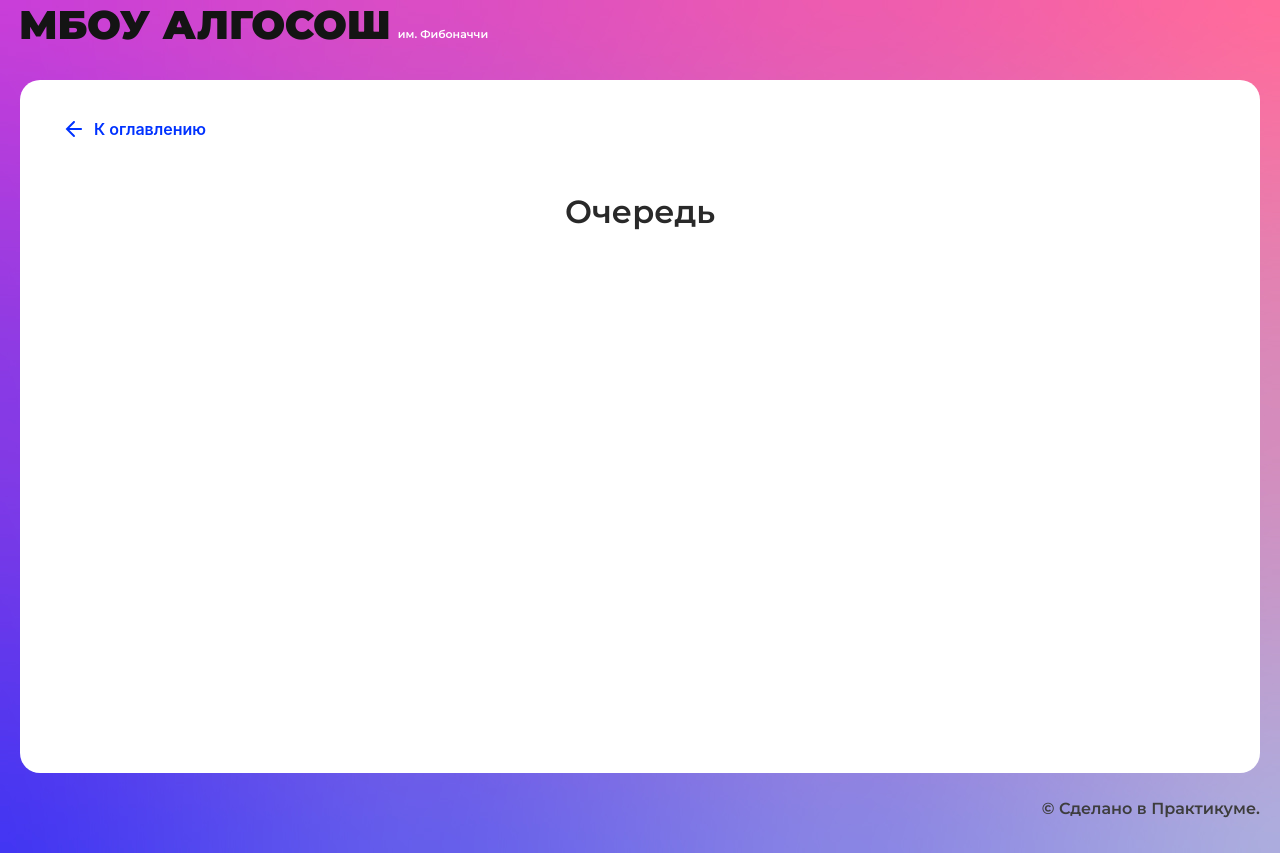
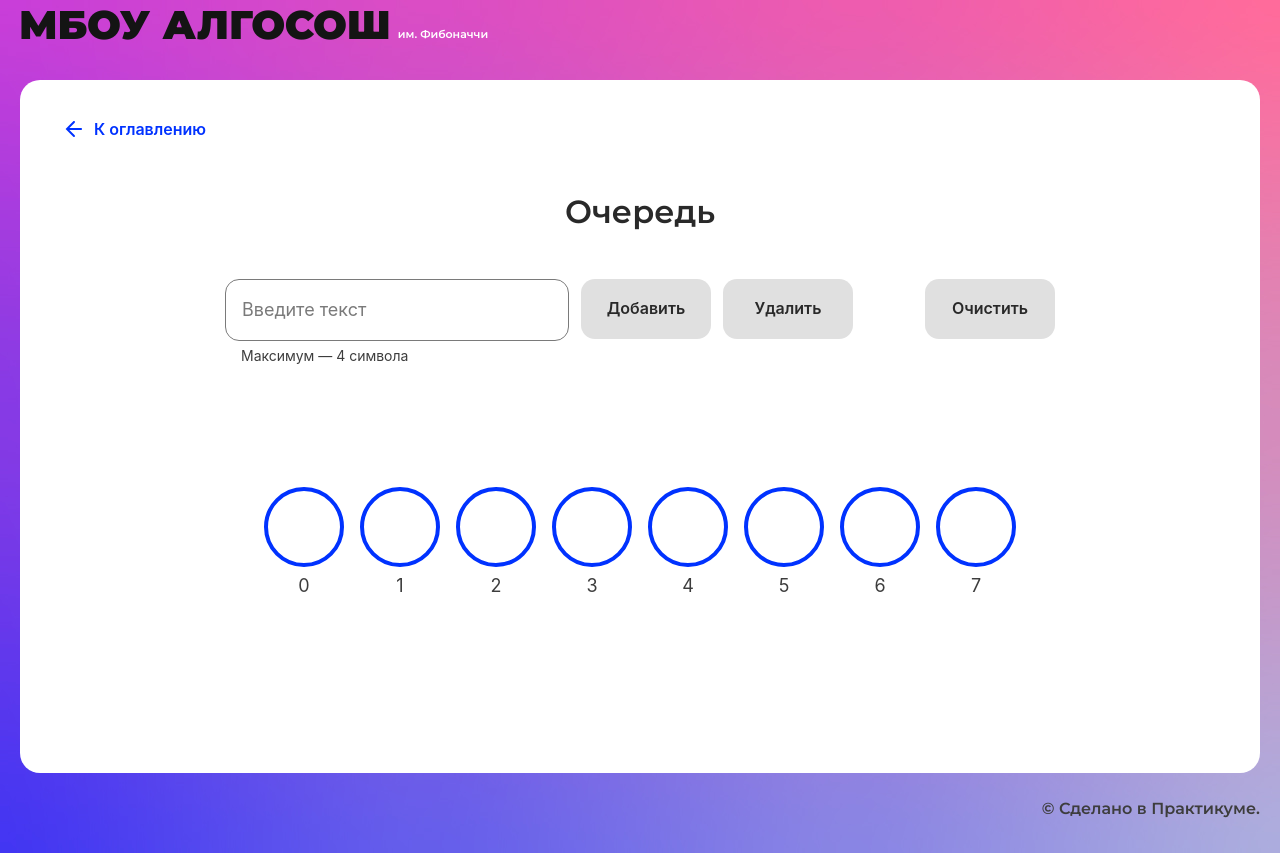
Before and after one commit to lexanikitin/algososh, a React (Create React App) app: page /queue in a window 1280 px wide. Built offline with nearby package versions, Linux system fonts and the light colour scheme.

Commit message:
feat: функционал страницы очереди

```diff
--- /dev/null
+++ b/src/components/queue-page/Queue.ts
@@ -0,0 +1,73 @@
+import {ElementStates} from "../../types/element-states";
+
+interface IQueue<T> {
+  enqueue: (item: T) => void;
+  dequeue: () => void;
+  getQueue: () => T[];
+  clearQueue: () => void;
+  getTail: () => number;
+  getHead: () => number;
+  getSize: () => number;
+  getLength: () => number;
+}
+
+export class Queue<T> implements IQueue<T> {
+  private container: T[] = [];
+  private headIndex = 0;
+  private tailIndex = -1;
+  private readonly size: number = 0;
+  private length: number = 0;
+  private item = {value: '', state: ElementStates.Default};
+
+  constructor(size: number) {
+    this.size = size;
+    this.container = Array(size).fill(this.item);
+  }
+
+  enqueue(item: T): void {
+    if (this.tailIndex >= this.size) {
+      throw new Error("Превышена максимальная длина очереди");
+    }
+    this.container[this.tailIndex + 1] = item;
+    this.tailIndex++;
+    this.length++;
+  }
+
+  dequeue(): void {
+    if (this.length === 0) {
+      throw new Error("Очередь пустая");
+    }
+    this.container[this.headIndex] = this.item as any;
+    this.headIndex++;
+    this.length--;
+
+  }
+
+  clearQueue(): void {
+    this.container = Array(this.size).fill(this.item);
+    this.headIndex = 0;
+    this.tailIndex = -1;
+    this.length = 0;
+  }
+
+  getQueue(): T[] {
+    return this.container;
+  }
+
+  getSize(): number {
+    return this.size;
+  }
+
+  getTail(): number {
+    return this.tailIndex;
+  }
+
+  getHead(): number {
+    return this.headIndex;
+  }
+
+  getLength(): number {
+    return this.length;
+  }
+
+}
--- /dev/null
+++ b/src/components/queue-page/queue-page.module.css
@@ -0,0 +1,23 @@
+.wrapper{
+  display: flex;
+  align-items: center;
+  flex-direction: column;
+}
+.taskContainer {
+  display: flex;
+  flex-direction: row;
+  flex-wrap: nowrap;
+  gap: 12px;
+  max-width: 830px;
+  width: 100%;
+}
+
+.resultContainer {
+  list-style: none;
+  display: flex;
+  flex-direction: row;
+  flex-wrap: nowrap;
+  gap: 16px;
+  padding: 120px 0 0 0 ;
+  margin: 0;
+}
--- a/src/components/queue-page/queue-page.tsx
+++ b/src/components/queue-page/queue-page.tsx
@@ -1,10 +1,108 @@
-import React from "react";
-import { SolutionLayout } from "../ui/solution-layout/solution-layout";
+import React, {useState} from "react";
+import {SolutionLayout} from "../ui/solution-layout/solution-layout";
+import styles from "./queue-page.module.css";
+import {Input} from "../ui/input/input";
+import {Button} from "../ui/button/button";
+import {Circle} from "../ui/circle/circle";
+import {ElementStates} from "../../types/element-states";
+import {sleep} from "../../utils/utils";
+import {SHORT_DELAY_IN_MS} from "../../constants/delays";
+import {Queue} from "./Queue";
 
 export const QueuePage: React.FC = () => {
+  type TElement = { value: string, state: ElementStates };
+
+  const [isEnqueueLoader, setEnqueueLoader] = useState<boolean>(false);
+  const [isDequeueLoader, setDequeueLoader] = useState<boolean>(false);
+  const [isClearLoader, setClearLoader] = useState<boolean>(false);
+  const [queue] = useState(new Queue<TElement>(8));
+  const [input, setInput] = useState<string>('');
+
+  const onChangeHandler = (e: React.ChangeEvent<HTMLInputElement>) => {
+    setInput(e.target.value);
+  }
+  const enqueueHandler = async () => {
+    setEnqueueLoader(true);
+    queue.enqueue({value: input, state: ElementStates.Changing})
+    await sleep(SHORT_DELAY_IN_MS);
+    queue.getQueue()[queue.getTail()].state = ElementStates.Default;
+    setInput('');
+    setEnqueueLoader(false);
+  }
+  const dequeueHandler = async () => {
+    setDequeueLoader(true);
+    queue.getQueue()[queue.getHead()].state = ElementStates.Changing;
+    await sleep(SHORT_DELAY_IN_MS);
+    queue.dequeue();
+    setDequeueLoader(false);
+  }
+  const clearHandler = async () => {
+    setClearLoader(true);
+    queue.clearQueue();
+    await sleep(SHORT_DELAY_IN_MS);
+    setInput('');
+    setClearLoader(false);
+  }
+
   return (
     <SolutionLayout title="Очередь">
+      <div className={styles.wrapper}>
+        <div className={styles.taskContainer}>
+          <Input
+            type={'text'}
+            maxLength={4}
+            isLimitText={true}
+            onChange={onChangeHandler}
+            value={input}
+          />
+          <Button
+            type={'button'}
+            text={'Добавить'}
+            isLoader={isEnqueueLoader}
+            disabled={isDequeueLoader || input.length === 0 || queue.getTail() > 6}
+            onClick={
+              enqueueHandler
+            }
+          />
+          <Button
+            type={'button'}
+            text={'Удалить'}
+            isLoader={isDequeueLoader}
+            disabled={isEnqueueLoader || queue.getLength() === 0}
+            onClick={
+              dequeueHandler
+            }
+          />
+          <Button
+            type={'button'}
+            text={'Очистить'}
+            isLoader={isClearLoader}
+            disabled={isDequeueLoader || isEnqueueLoader || queue.getLength() === 0}
+            onClick={
+              clearHandler
+            }
+            extraClass={'ml-30'}
+          />
+        </div>
 
+        <ul className={styles.resultContainer}>
+          {
+            queue.getQueue().map((item, index) => {
+              return (
+                <li key={index}>
+                  <Circle
+                    letter={item.value}
+                    state={item.state}
+                    index={index}
+                    head={index === queue.getHead() && queue.getLength() !== 0 ? 'head' : ''}
+                    tail={index === queue.getTail() && queue.getLength() !== 0 ? 'tail' : ''}
+                  />
+                </li>
+              )
+            })
+          }
+        </ul>
+      </div>
     </SolutionLayout>
   );
 };
```
